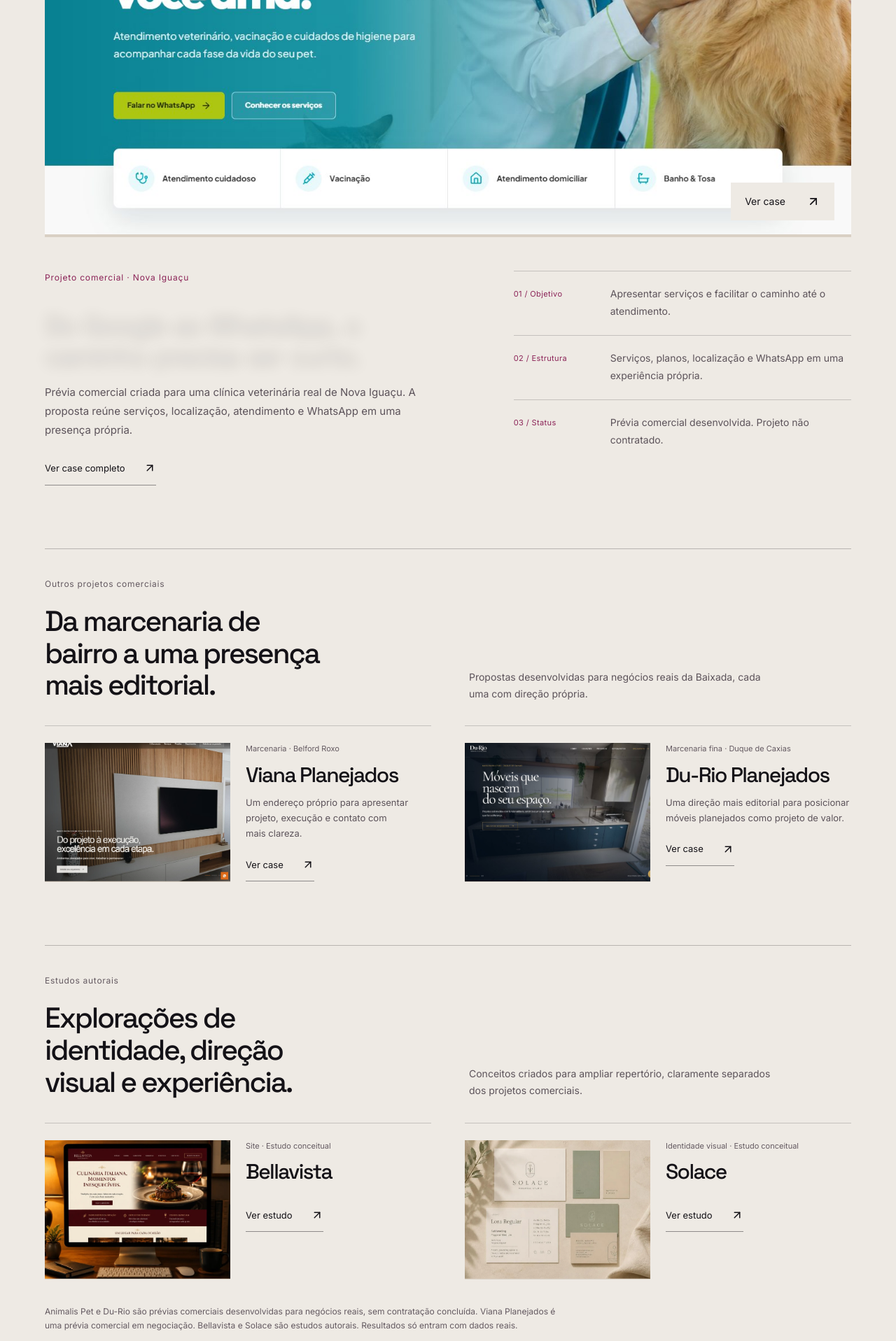
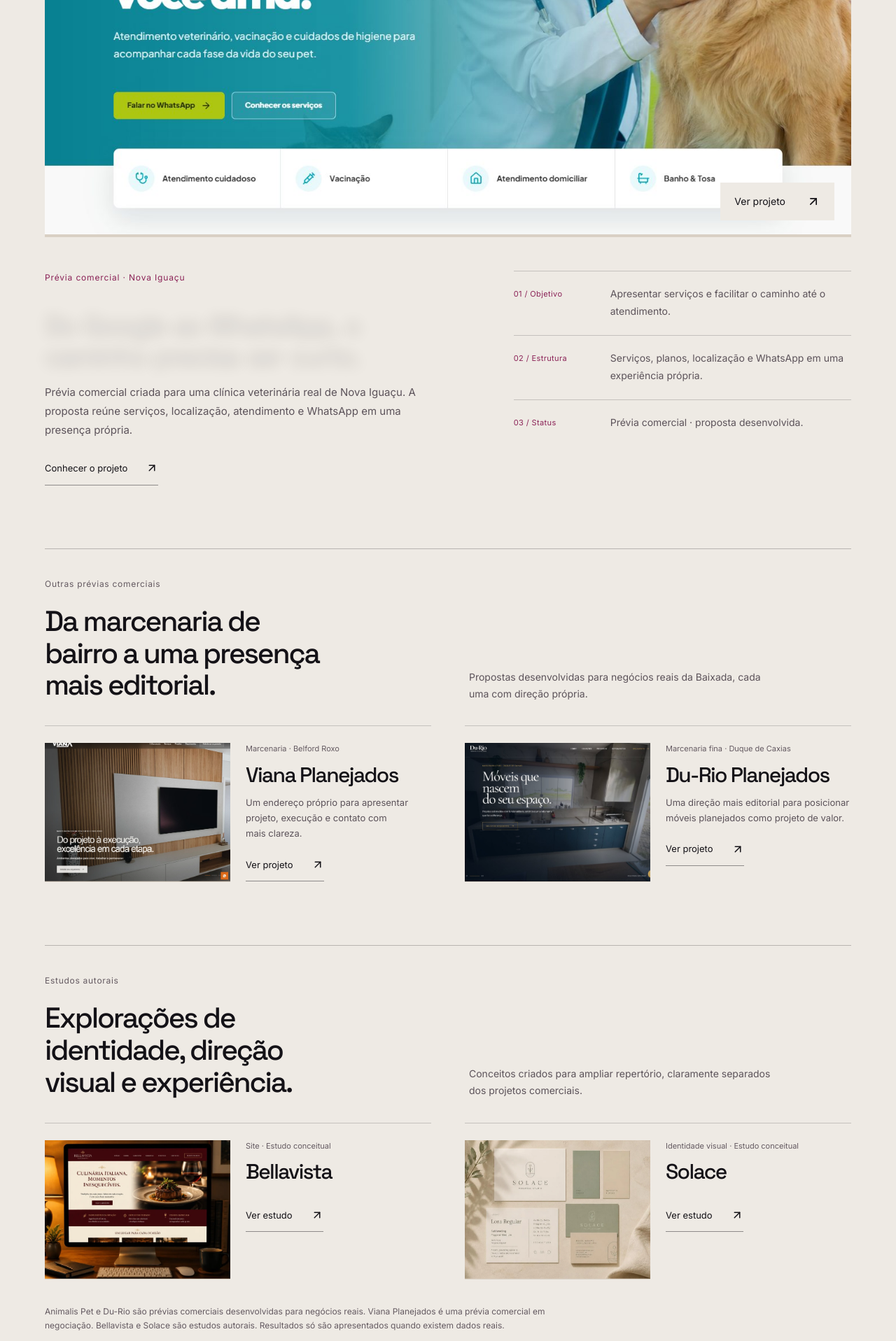
Before and after one commit to agenciamello/agencia-mello, a React (Vite) app: page / in a window 1280 px wide. Shown: the part 1981-3898 px from the top of the page at 70% size. Built offline with nearby package versions, Linux system fonts and the light colour scheme.

Commit message:
feat: melhora clareza e hierarquia do portfolio

```diff
--- a/src/components/studio/ExperiencePortfolio.tsx
+++ b/src/components/studio/ExperiencePortfolio.tsx
@@ -14,7 +14,7 @@ export function ExperiencePortfolio() {
         <h2 className="scroll-story-title" data-scroll-text><span>Negócios diferentes.</span><span>Soluções diferentes.</span></h2>
         <div>
           <p>Sites pensados a partir do que cada negócio precisa comunicar e transformar em contato.</p>
-          <span className="micro">Projetos comerciais · Baixada Fluminense</span>
+          <span className="micro">Prévias comerciais · Negócios da Baixada Fluminense</span>
         </div>
       </div>
 
@@ -24,44 +24,44 @@ export function ExperiencePortfolio() {
             <h3><Link to={`/projetos/${animalis.slug}`}>{animalis.name}</Link></h3>
             <span className="project-status">{animalis.category} · {animalis.location}<br/><strong>Prévia comercial</strong></span>
           </div>
-          <Link className="showcase-image" to={`/projetos/${animalis.slug}`} aria-label={`Ver case ${animalis.name}`}>
+          <Link className="showcase-image" to={`/projetos/${animalis.slug}`} aria-label={`Ver projeto ${animalis.name}`}>
             <div className="project-image-mask"><img src={animalis.image} alt={animalis.alt} width="1440" height="1000" loading="lazy"/></div>
-            <span className="project-open">Ver case <ArrowUpRight size={20} aria-hidden="true"/></span>
+            <span className="project-open">Ver projeto <ArrowUpRight size={20} aria-hidden="true"/></span>
           </Link>
           <div className="project-editorial">
             <div className="project-argument">
-              <span className="commercial-kicker">Projeto comercial · Nova Iguaçu</span>
+              <span className="commercial-kicker">Prévia comercial · Nova Iguaçu</span>
               <h4 className="project-thesis" aria-label="Do Google ao WhatsApp, o caminho precisa ser curto.">
                 <span className="project-thesis-visual" aria-hidden="true">
                   <span className="project-thesis-word">Do</span><span className="project-thesis-word">Google</span><span className="project-thesis-word">ao</span><span className="project-thesis-word">WhatsApp,</span><span className="project-thesis-word">o</span><span className="project-thesis-word">caminho</span><span className="project-thesis-word">precisa</span><span className="project-thesis-end"><span className="project-thesis-word">ser</span><span className="project-thesis-word">curto.</span></span>
                 </span>
               </h4>
               <p>{animalis.context}</p>
-              <Link to={`/projetos/${animalis.slug}`} className="project-detail-link">Ver case completo <ArrowUpRight size={18} aria-hidden="true"/></Link>
+              <Link to={`/projetos/${animalis.slug}`} className="project-detail-link">Conhecer o projeto <ArrowUpRight size={18} aria-hidden="true"/></Link>
             </div>
             <dl className="project-context">
               <div><dt>01 / Objetivo</dt><dd>Apresentar serviços e facilitar o caminho até o atendimento.</dd></div>
               <div><dt>02 / Estrutura</dt><dd>Serviços, planos, localização e WhatsApp em uma experiência própria.</dd></div>
-              <div><dt>03 / Status</dt><dd>Prévia comercial desenvolvida. Projeto não contratado.</dd></div>
+              <div><dt>03 / Status</dt><dd>Prévia comercial · proposta desenvolvida.</dd></div>
             </dl>
           </div>
         </article>
       </div>
       <div className="study-introduction commercial-introduction">
-        <span className="micro">Outros projetos comerciais</span>
+        <span className="micro">Outras prévias comerciais</span>
         <h3>Da marcenaria de bairro a uma presença mais editorial.</h3>
         <p>Propostas desenvolvidas para negócios reais da Baixada, cada uma com direção própria.</p>
       </div>
       <div className="study-grid commercial-project-grid">
         {regionalProjects.map(project => <article className="study-card commercial-card" key={project.slug}>
-          <Link className="study-image" to={`/projetos/${project.slug}`} aria-label={`Ver case ${project.name}`}>
+          <Link className="study-image" to={`/projetos/${project.slug}`} aria-label={`Ver projeto ${project.name}`}>
             <img src={project.image} alt={project.alt} width="1440" height="1000" loading="lazy"/>
           </Link>
           <div className="study-copy">
             <span>{project.category} · {project.location}</span>
             <h4>{project.name}</h4>
             <p>{project.intro}</p>
-            <Link to={`/projetos/${project.slug}`} className="project-detail-link">Ver case <ArrowUpRight size={18} aria-hidden="true"/></Link>
+            <Link to={`/projetos/${project.slug}`} className="project-detail-link">Ver projeto <ArrowUpRight size={18} aria-hidden="true"/></Link>
           </div>
         </article>)}
       </div>
@@ -71,7 +71,7 @@ export function ExperiencePortfolio() {
         <h3>Explorações de identidade, direção visual e experiência.</h3>
         <p>Conceitos criados para ampliar repertório, claramente separados dos projetos comerciais.</p>
       </div>
-      <div className="study-grid">
+      <div className="study-grid conceptual-project-grid">
         {CASES.map(project => <article className="study-card" key={project.slug}>
           <Link className="study-image" to={`/projetos/${project.slug}`} aria-label={`Ver o estudo ${project.name}`}>
             <img src={project.image} alt={project.alt} width="1024" height="768" loading="lazy"/>
@@ -84,12 +84,12 @@ export function ExperiencePortfolio() {
         </article>)}
       </div>
 
-      <p className="work-honesty">Animalis Pet e Du-Rio são prévias comerciais desenvolvidas para negócios reais, sem contratação concluída. Viana Planejados é uma prévia comercial em negociação. Bellavista e Solace são estudos autorais. Resultados só entram com dados reais.</p>
+      <p className="work-honesty">Animalis Pet e Du-Rio são prévias comerciais desenvolvidas para negócios reais. Viana Planejados é uma prévia comercial em negociação. Bellavista e Solace são estudos autorais. Resultados só são apresentados quando existem dados reais.</p>
       <div className="copy-bridge">
-        <span className="micro">Site Essencial</span>
-        <h2 className="copy-bridge-reveal" aria-label="Quer um assim pro seu negócio?"><span aria-hidden="true"><span className="copy-bridge-word">Quer</span><span className="copy-bridge-word">um</span><span className="copy-bridge-word">assim</span><span className="copy-bridge-word">pro</span><span className="copy-bridge-word">seu</span><span className="copy-bridge-word">negócio?</span></span></h2>
-        <p>Veja seu site pronto antes de pagar. Só contrata se gostar.</p>
-        <ContactLink messageKey="projetos" className="text-link">Quero ver meu site pronto <span aria-hidden="true">↗</span></ContactLink>
+        <span className="micro">Depois de ver os projetos</span>
+        <h2 className="copy-bridge-reveal" aria-label="Gostou de algum desses projetos?"><span aria-hidden="true"><span className="copy-bridge-word">Gostou</span><span className="copy-bridge-word">de</span><span className="copy-bridge-word">algum</span><span className="copy-bridge-word">desses</span><span className="copy-bridge-word">projetos?</span></span></h2>
+        <p>Podemos criar uma direção para o seu negócio também.</p>
+        <ContactLink messageKey="projetos" className="text-link">Quero uma prévia <span aria-hidden="true">↗</span></ContactLink>
       </div>
     </div>
   </section>;
```
